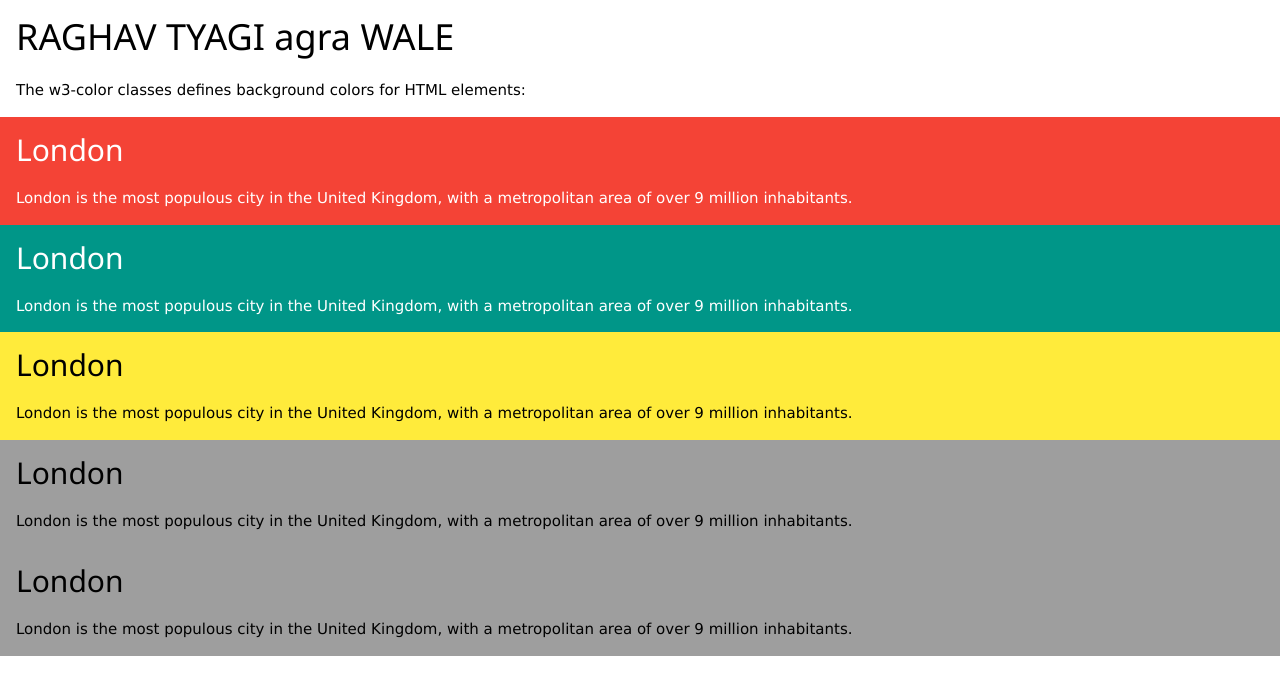
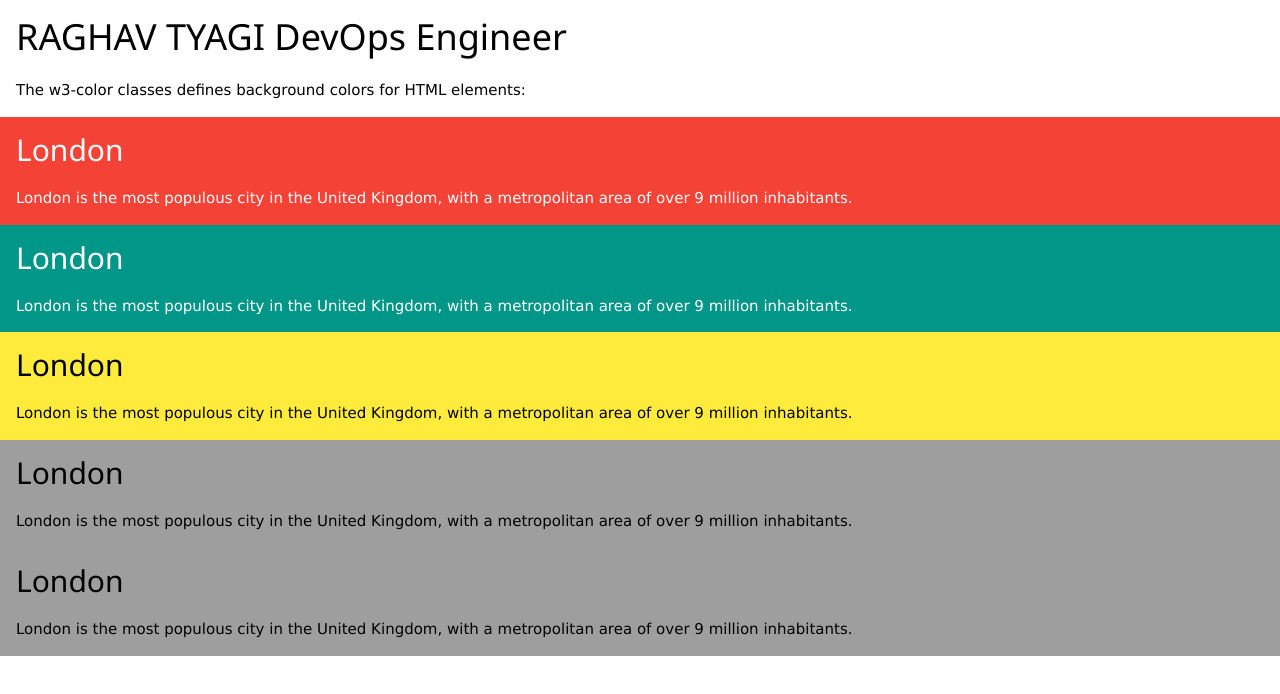
Before and after one commit to raghvendratyagi/simple-webpage, a plain HTML site: page index.html in a window 1280 px wide. Drawn offline with nearby package versions, Linux system fonts and the light colour scheme.

Commit message:
Update index.html

```diff
--- a/index.html
+++ b/index.html
@@ -6,7 +6,7 @@
 <body>
 
 <div class="w3-container">
-  <h1>RAGHAV TYAGI agra WALE </h1>
+  <h1>RAGHAV TYAGI DevOps Engineer </h1>
   <p>The w3-color classes defines background colors for HTML elements:</p>
 </div>
 
```
